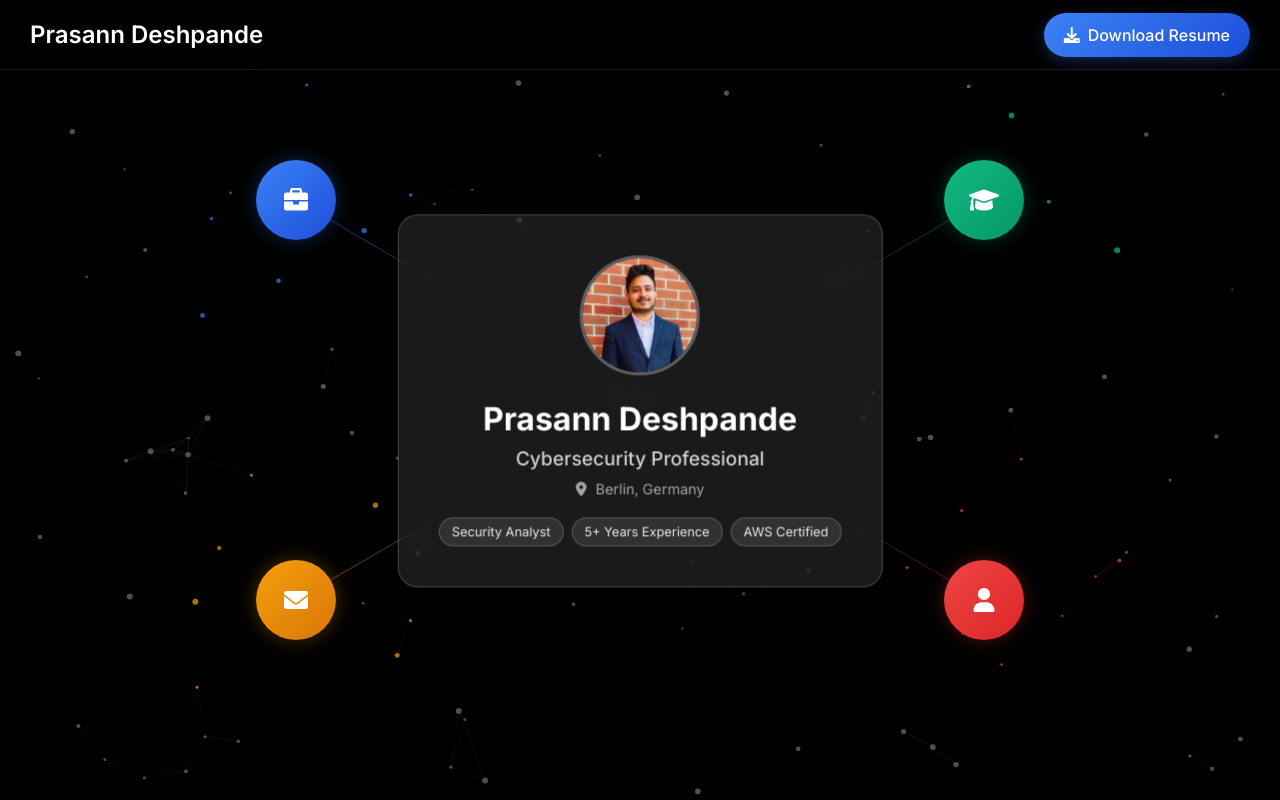
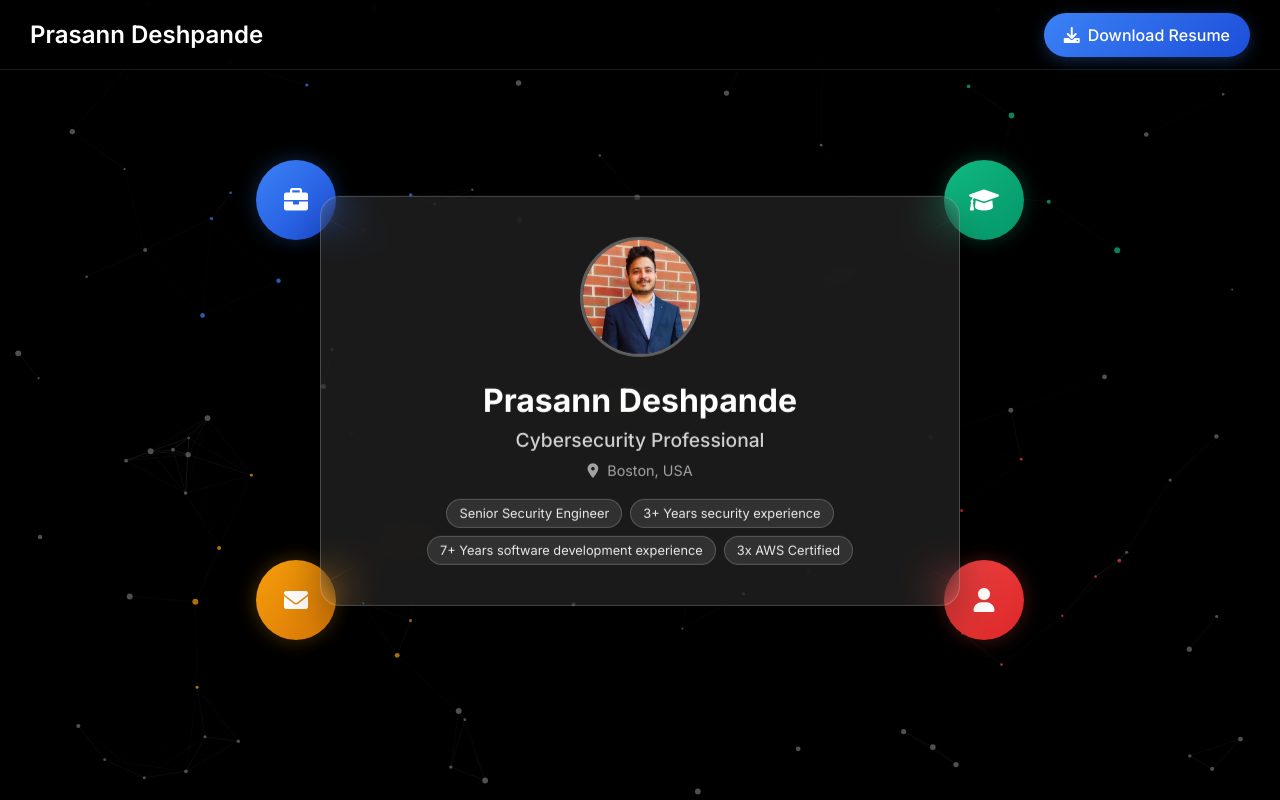
Before and after one commit to Berlin-231/KiroPort, a plain HTML site: page index.html in a window 1280 px wide. Drawn offline with Linux system fonts and the light colour scheme.

Commit message:
updated personal Info

```diff
--- a/index.html
+++ b/index.html
@@ -33,11 +33,12 @@
         <div class="profile-info">
             <h1>Prasann Deshpande</h1>
             <h2>Cybersecurity Professional</h2>
-            <p class="location"><i class="fas fa-map-marker-alt"></i> Berlin, Germany</p>
+            <p class="location"><i class="fas fa-map-marker-alt"></i> Boston, USA</p>
             <div class="highlights">
-                <span class="highlight">Security Analyst</span>
-                <span class="highlight">5+ Years Experience</span>
-                <span class="highlight">AWS Certified</span>
+                <span class="highlight">Senior Security Engineer</span>
+                <span class="highlight">3+ Years security experience</span>
+                <span class="highlight">7+ Years software development experience</span>
+                <span class="highlight">3x AWS Certified</span>
             </div>
         </div>
     </div>
@@ -79,8 +80,8 @@
         </div>
         <div class="card-content">
             <div class="job-item">
-                <h4>Senior Information Security Analyst</h4>
-                <p class="company">G Financial Services</p>
+                <h4>Senior Information Security Engineer</h4>
+                <p class="company">Gde capital Services</p>
                 <p class="duration">2025 - Present</p>
                 <ul>
                     <li>Led incident response for critical security breaches</li>
@@ -142,7 +143,7 @@
                     <i class="fas fa-envelope"></i>
                     <div>
                         <h4>Email</h4>
-                        <a href="mailto:prasann.deshpande@example.com">prasann.deshpande@example.com</a>
+                        <a href="mailto:prasann.deshpande@example.com">prasann.desh@gmail.com</a>
                     </div>
                 </div>
                 <div class="contact-item">
@@ -156,7 +157,7 @@
                     <i class="fas fa-map-marker-alt"></i>
                     <div>
                         <h4>Location</h4>
-                        <span>Berlin, Germany</span>
+                        <span>Boston, USA</span>
                     </div>
                 </div>
                 <div class="contact-item">
@@ -195,7 +196,7 @@
             </div>
             <div class="about-section">
                 <h4>Interests</h4>
-                <p>When not securing systems, I enjoy exploring new technologies, contributing to open-source security projects, and staying updated with the latest cybersecurity trends and threats.</p>
+                <p>When not securing systems, I enjoy exploring new technologies, learning new languages (Japanese and Spanish rookie), learning new songs on my guitar and staying updated with the latest AI and cybersecurity trends.</p>
             </div>
         </div>
     </div>
```
